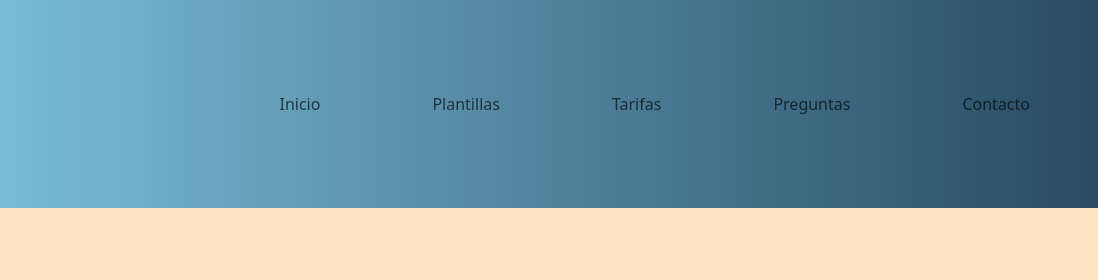
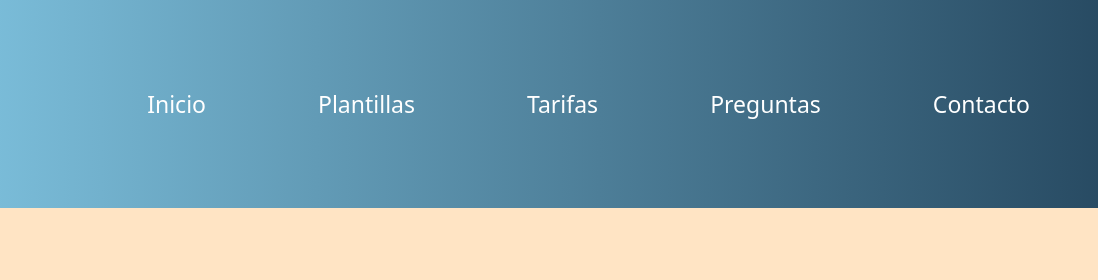
Before and after one commit to Jakeblacklds/PF-Mora, a plain HTML site: page vistas/Contacto.html in a window 1280 px wide. Shown: the top 280 px of the page, 182-1280 px from the left. Drawn offline with nearby package versions, Linux system fonts and the light colour scheme.

Commit message:
cambio de clase de nav link a las demas paginas

```diff
--- a/vistas/Contacto.html
+++ b/vistas/Contacto.html
@@ -20,22 +20,22 @@
                     <span class="navbar-toggler-icon"></span>
                 </button>
                 <div class=" collapse navbar-collapse d-lg-flex justify-content-end"  id="navbarNav">
-                    <ul class="navbar-nav ">
+                    <ul class="navbar-nav">
 
                         <li class="nav-item mx-5 ">
-                        <a class="nav-link  " aria-current="page" href="../index.html">Inicio</a>
+                            <a class="nav-link  header__link" aria-current="page" href="../index.html">Inicio</a>
                         </li>
                         <li class="nav-item mx-5 ">
-                        <a class="nav-link  " href="./Plantilla.html">Plantillas</a>
+                            <a class="nav-link header__link" href="./Plantilla.html">Plantillas</a>
                         </li>
                         <li class="nav-item mx-5 ">
-                        <a class="nav-link " href="./Tarifas.html">Tarifas</a>
+                            <a class="nav-link header__link" href="./Tarifas.html">Tarifas</a>
                         </li>
                         <li class="nav-item mx-5 ">
-                        <a class="nav-link " href="./Preguntas Frecuentes.html" >Preguntas</a>
+                            <a class="nav-link header__link" href="./Preguntas Frecuentes.html" >Preguntas</a>
                         </li>
                         <li class="nav-item mx-5 ">
-                        <a class="nav-link  " href="./Contacto.html">Contacto</a>
+                            <a class="nav-link header__link  " href="./Contacto.html">Contacto</a>
                         </li>
                     </ul>
                 </div>
```
Also changed, not shown: vistas/Plantilla.html (+6 -6 lines), vistas/Preguntas Frecuentes.html (+6 -6 lines), vistas/Tarifas.html (+6 -6 lines). Lines whose indentation alone changed are shown as unchanged.
